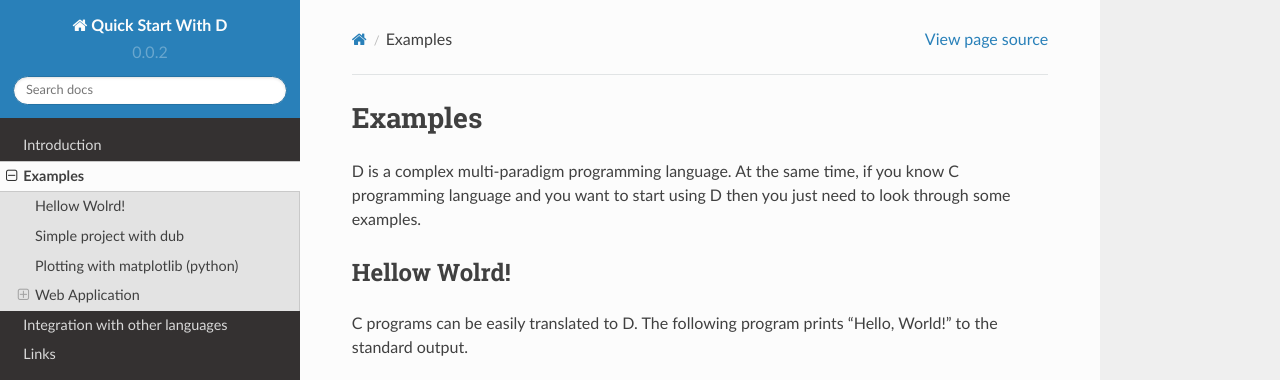
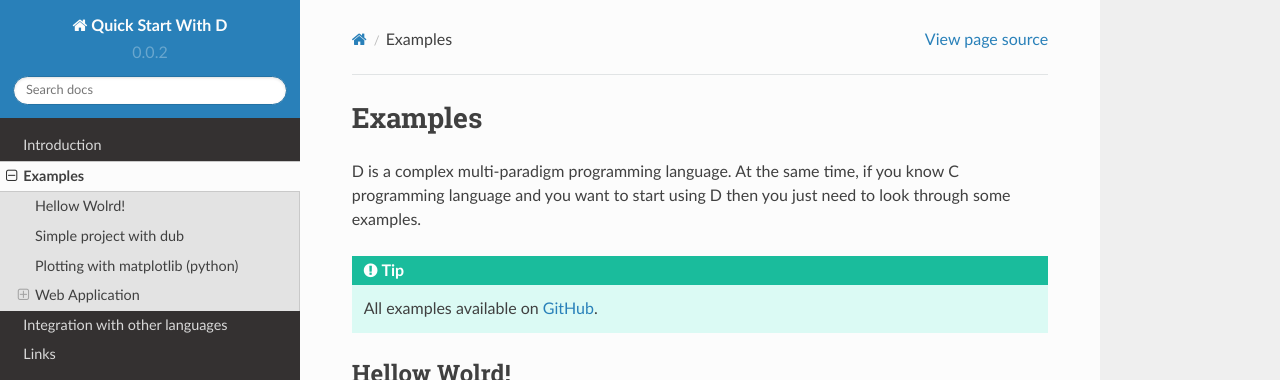
Before and after one commit to andralex/thenextafterc, a Sphinx documentation site: the page built from docs/source/examples.rst, in a window 1280 px wide and 900 px high, cut to the strip 0-380 px from the top of the window. Built offline with Sphinx 7.4.7 and the Read the Docs theme 2.0.0, drawn with Linux system fonts in a browser that asks for light colours; some of the changed text lies outside the part shown.

Commit message:
use `tip` for github link

```diff
--- a/docs/source/examples.rst
+++ b/docs/source/examples.rst
@@ -3,6 +3,10 @@ Examples
 
 D is a complex multi-paradigm programming language. At the same time, if you know C programming language and you want to start using D then you just need to look through some examples.
 
+
+.. tip:: All examples available on GitHub_.
+
+.. _GitHub: http://github.com/9il/thenextafterc
 
 Hellow Wolrd!
 ~~~~~~~~~~~~~~
```
Also changed, not shown: other parts of docs/source/examples.rst (+0 -4 lines).
